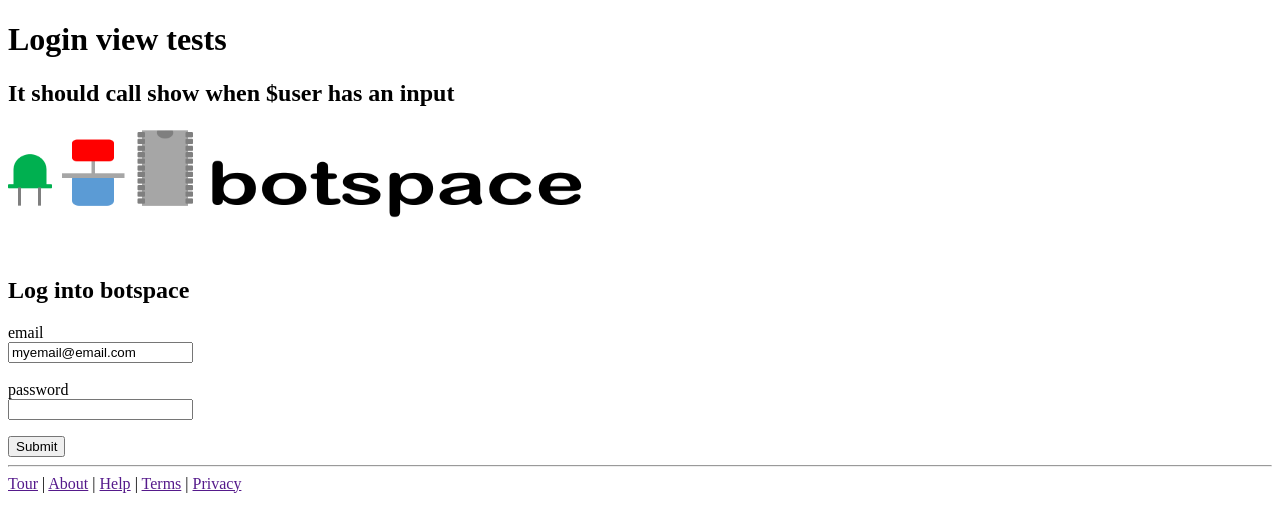
After one commit to mr-augustine/sensor-data-repo, a PHP site: page /tests/LoginView_tests.php in a window 1280 px wide. The commit adds this page. Shown: the top 532 px of the page. Run offline with PHP 8.4, Linux system fonts and the light colour scheme.

Commit message:
Updated User model; added LoginView test

```diff
--- a/lab2/ha_lab2/WebContent/models/User.class.php
+++ b/lab2/ha_lab2/WebContent/models/User.class.php
@@ -4,6 +4,7 @@ class User {
 	private $errorCount;
 	private $errors;
 	private $formInput;
+	private $email;
 	private $userName;
 
 	public function __construct($formInput = null) {
@@ -31,6 +32,10 @@ class User {
 
 	public function getErrors() {
 		return $this->errors;
+	}
+
+	public function getEmail() {
+		return $this->email;
 	}
 
 	public function getUserName() {
@@ -64,8 +69,10 @@ class User {
 		$errors = array();
 		if (is_null($this->formInput))
 			$this->initializeEmpty();
-		else
+		else {
 		   $this->validateUserName();
+		   $this->validateEmail();
+		}
 	}
 
 	private function initializeEmpty() {
@@ -74,15 +81,26 @@ class User {
 	 	$this->userName = "";
 	}
 
+	private function validateEmail() {
+		$this->email = $this->extractForm('email');
+
+		if (empty($this->email))
+			$this->setError('email', 'EMAIL_EMPTY');
+		elseif (!filter_var($this->email, FILTER_VALIDATE_EMAIL)) {
+			$this->setError('email', 'EMAIL_INVALID');
+			//shouldn't this also be in the if-block above?
+			$this->errorCount ++;
+		}
+	}
+
 	private function validateUserName() {
-		// Username should only contain letters, numbers, dashes and underscore
 		$this->userName = $this->extractForm('userName');
-		if (empty($this->userName))
+
+		if (empty($this->email))
 			$this->setError('userName', 'USER_NAME_EMPTY');
 		elseif (!filter_var($this->userName, FILTER_VALIDATE_REGEXP,
 			array("options"=>array("regexp" =>"/^([a-zA-Z0-9\-\_])+$/i")) )) {
-			$this->setError('userName', 'LAST_NAME_HAS_INVALID_CHARS');
-			$this->errorCount ++;
+			$this->setError('userName', 'USER_NAME_HAS_INVALID_CHARS');
 		}
 	}
 }
--- a/lab2/ha_lab2/WebContent/resources/errors_English.txt
+++ b/lab2/ha_lab2/WebContent/resources/errors_English.txt
@@ -1,4 +1,5 @@
 LAST_NAME_TOO_SHORT Your last name is too short
+EMAIL_EMPTY Your email can not be empty or only contain white space
 EMAIL_INVALID Your email is invalid
 LAST_NAME_HAS_INVALID_CHARS Your last name contains invalid characters
 USER_NAME_EMPTY Your user name can not be empty or only contain white space
--- /dev/null
+++ b/lab2/ha_lab2/WebContent/tests/LoginView_tests.php
@@ -0,0 +1,22 @@
+<!DOCTYPE html>
+<html>
+<head>
+<meta charset="utf-8">
+<title>Basic tests for Login View</title>
+</head>
+<body>
+<h1>Login view tests</h1>
+
+<?php
+include_once("../views/LoginView.class.php");
+include_once("../models/User.class.php");
+?>
+
+<h2>It should call show when $user has an input</h2>
+<?php
+$validTest = array("email" => "myemail@email.com");
+$s1 = new User($validTest);
+LoginView::show($s1);
+?>
+</body>
+</html>
--- a/lab2/ha_lab2/WebContent/views/LoginView.class.php
+++ b/lab2/ha_lab2/WebContent/views/LoginView.class.php
@@ -19,7 +19,14 @@ class LoginView {
 		<form action="simpleEcho.php" method="post">
 		<p>
 		email<br>
-		<input type="email" name="email" tabindex="1" required><br><br>
+		<input type="email" name="email"
+		<?php if (!is_null($user)) {echo 'value = "'. $user->getEmail() .'"';}?> tabindex="1" required>
+		<span class="error">
+	   	<?php if (!is_null($user)) {echo $user->getError('email');}?>
+		</span>
+
+		<br><br>
+
 		password<br>
 		<input type="password" name="password" tabindex="2" required>
 		</p>
```
